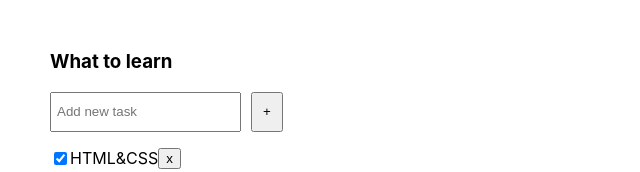
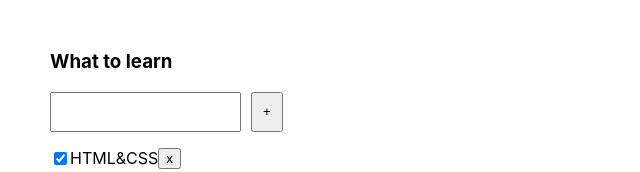
Before and after one commit to Evgeniya1307/Todolist.tsx, a React (Create React App) app: page / in a window 1280 px wide. Shown: the top 172 px of the page, without its empty margins (0-640 px from the left). Built offline with nearby package versions, Linux system fonts and the light colour scheme.

Commit message:
onChange={changeTaskStatusHandler(task.id)} // Добавляем обработчик изменения статуса

```diff
--- a/src/App.css
+++ b/src/App.css
@@ -67,3 +67,12 @@ code {
   display: flex;
   justify-content: space-between;
 }
+
+/* будем визуально выделять поле ввода и писать пользователю сообщение, что title is required */
+.error {
+  border: red 1px solid;
+}
+
+.error-message {
+  color: red;
+}
--- a/src/App.tsx
+++ b/src/App.tsx
@@ -1,4 +1,3 @@
-// App.tsx
 import { useState } from 'react';
 import './App.css';
 import { Todolist } from './Todolist';
@@ -33,16 +32,23 @@ function App() {
     setFilter(filter);
   };
 
-  const addTask = () => {
+  const addTask = (title: string) => {
     const newTask: TaskType = {
       id: v1(),
-      title: 'New Task',
+      title,
       isDone: false,
     };
 
-    setTasks(prevTasks => [newTask, ...prevTasks]);
+
+
+    const newTasks = [newTask, ...tasks];
+    setTasks(newTasks);
   };
 
+  const changeTaskStatus = (taskId: string, taskStatus: boolean) => {//фу-ия прин 2 аргумента строку индефикатор задач и статус который менять
+    const newState = tasks.map(t => (t.id == taskId ? { ...t, isDone: taskStatus } : t))//метод map для создания нового массива задач (tasks), который основывается на текущем массиве tasks/map проходит по каждой задаче (t) в массиве tasks/Для каждой задачи проверяется, совпадает ли ее id с переданным taskId
+    setTasks(newState)//обновл состояние tasks новым массивом задач
+  }
   let tasksForTodolist = tasks;
 
   if (filter === 'active') {
@@ -60,7 +66,8 @@ function App() {
         tasks={tasksForTodolist}
         removeTask={removeTask}
         changeFilter={changeFilter}
-        addTask={addTask} // Передача функции addTask в компонент Todolist
+        addTask={addTask}
+        changeTaskStatus={changeTaskStatus} // Передача функции changeTaskStatus в компонент Todolist
       />
     </div>
   );
--- a/src/Todolist.tsx
+++ b/src/Todolist.tsx
@@ -1,29 +1,70 @@
-// Todolist.tsx
-import React from 'react';
+import React, { useState, ChangeEvent } from 'react';
 import { Button } from './Button';
 import { FilterValuesType } from './App';
 
+//типы данных для задачи
 type TaskType = {
   id: string;
   title: string;
   isDone: boolean;
 };
 
+//пропсы
 type PropsType = {
   title: string;
   tasks: TaskType[];
   removeTask: (taskId: string) => void;
   changeFilter: (filter: FilterValuesType) => void;
-  addTask: () => void; // Добавление функции addTask в пропсы
+  addTask: (title: string) => void;
+  changeTaskStatus: (taskId: string, isDone: boolean) => void; // Новый пропс
 };
 
-export const Todolist: React.FC<PropsType> = ({ title, tasks, removeTask, changeFilter, addTask }) => {
+export const Todolist: React.FC<PropsType> = ({
+  title,
+  tasks,
+  removeTask,
+  changeFilter,
+  addTask,
+  changeTaskStatus // Новый пропс
+}) => {
+  const [taskTitle, setTaskTitle] = useState('');//хранит текущее значение ввода нов задачи
+  const [error, setError] = useState<string | null>(null)//в state хранить текст ошибки (или null, если ошибки нет). И вот если в state есть ошибка - добавляем класс error и показываем сообщение с ошибкой
+
+
+  const addTaskHandler = () => {
+    if (taskTitle.trim() !== '') {
+      addTask(taskTitle.trim())//не пробелов ни пустой строки
+      setTaskTitle('')
+    }else{
+      setError('Title is required')
+    }
+  }
+
+  const changeTaskStatusHandler = (taskId: string) => (e: ChangeEvent<HTMLInputElement>) => {
+    const newStatusValue = e.currentTarget.checked;
+    changeTaskStatus(taskId, newStatusValue); // Используем переданный callback
+  };
+
+  const handleKeyPress = (event: React.KeyboardEvent<HTMLInputElement>) => {
+    setError(null)//Если после появления ошибки начать вводить текст, то ошибка не пропадет и поле по прежнему будет выделено красным цветом чтобы избежать то пишем так и обнуляе мошибку
+    if (event.key === 'Enter') {//вызывает  addTaskHandler() если нажата ентер
+      addTaskHandler();
+    }
+  };
+
   return (
     <div className="todolist">
       <h3>{title}</h3>
       <div className="input-group">
-        <input type="text" placeholder="Add new task" />
-        <Button title={'+'} onClick={addTask} /> {/* Вызов функции addTask при клике на кнопку */}
+        <input
+         className={error ? 'error' : ''}
+          type="text"
+          value={taskTitle}
+          onChange={event => setTaskTitle(event.currentTarget.value)}
+          onKeyUp={handleKeyPress}
+        />
+        <Button title={'+'} onClick={addTaskHandler} />
+        {error && <div className={'error-message'}>{error}</div>}
       </div>
       {tasks.length === 0 ? (
         <p>Тасок нет</p>
@@ -31,9 +72,13 @@ export const Todolist: React.FC<PropsType> = ({ title, tasks, removeTask, change
         <ul>
           {tasks.map(task => (
             <li key={task.id}>
-              <input type="checkbox" checked={task.isDone} readOnly />
+              <input
+                type="checkbox"
+                checked={task.isDone}
+                onChange={changeTaskStatusHandler(task.id)} // Добавляем обработчик изменения статуса
+              />
               <span>{task.title}</span>
-              <button onClick={() => removeTask(task.id)}>x</button>
+              <Button onClick={() => removeTask(task.id)} title={'x'} />
             </li>
           ))}
         </ul>
@@ -47,7 +92,18 @@ export const Todolist: React.FC<PropsType> = ({ title, tasks, removeTask, change
   );
 };
 
+
 //добавлены кнопки, которые вызывают функцию changeFilter при клике, чтобы изменить состояние фильтра в App
 // кнопки вызывают changeFilter с правильным типом аргумента ('all', 'active', 'completed')
 // при клике на эту кнопку показывать alert с id таски, для которой была нажата кнопка. Для этого передадим в button коллбэк-функцию для onClick
 //<button onClick={() => alert(task.id)}>x</button>
+
+//Объект события (event) - это что-то, что происходит в определенный момент времени. Например, когда вы кликаете на кнопку на веб-странице, это событие.
+
+
+{/* <input ref = {inputRef}/>
+<Button title={'+'} onClick={()=>{
+  if (inputRef.current){//проверить, существует ли текущий элемент в рефе
+    addTask(inputRef.current.value)//Если элемент существует, то значение из этого элемента (inputRef.current.value) передается в функцию addTask
+    inputRef.current.value = ''//очищать input после добавления таски
+  }//inputRef.current.value) - то есть значение, введенное пользователем в текстовое поле. Это значение передается в функцию addTask */}
```
